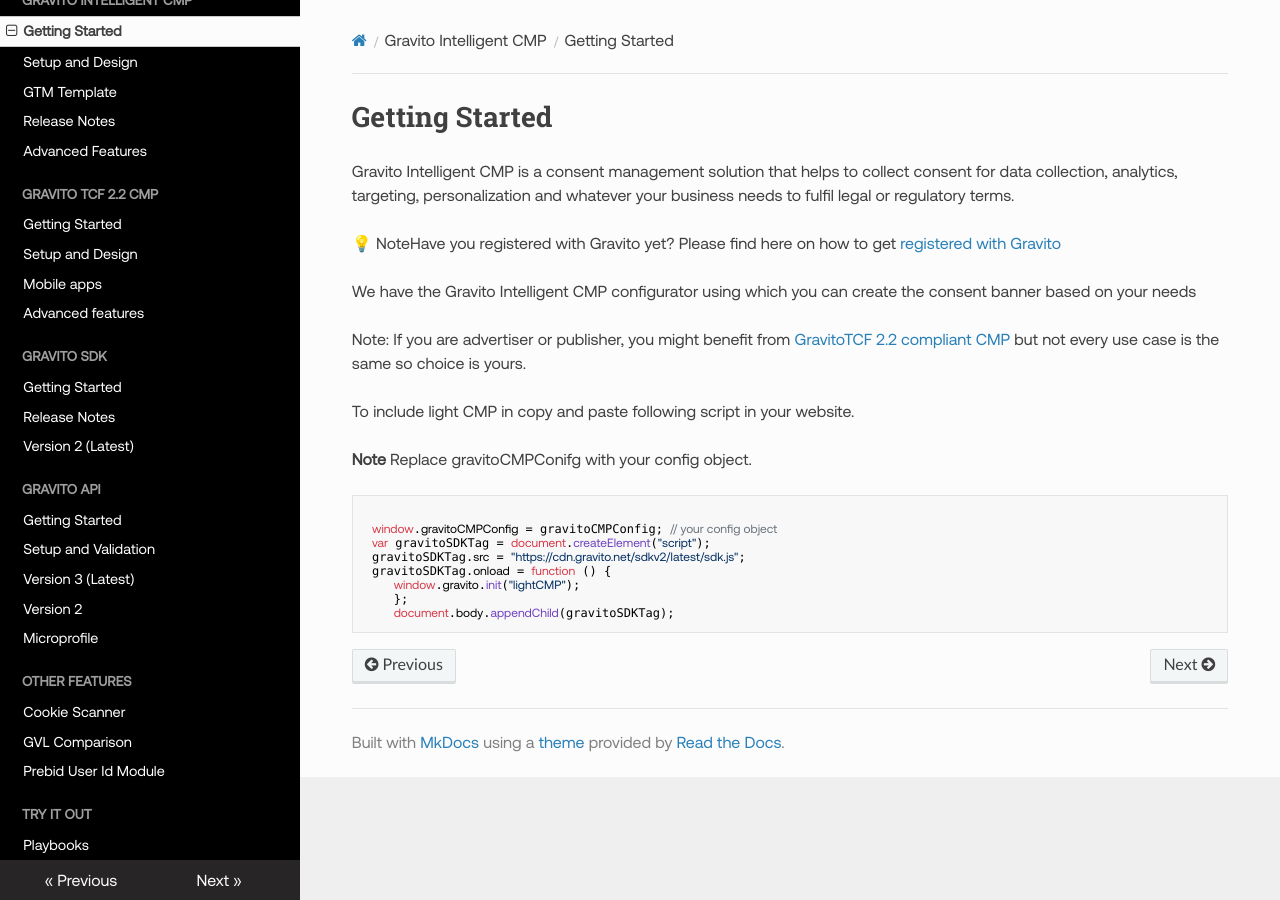
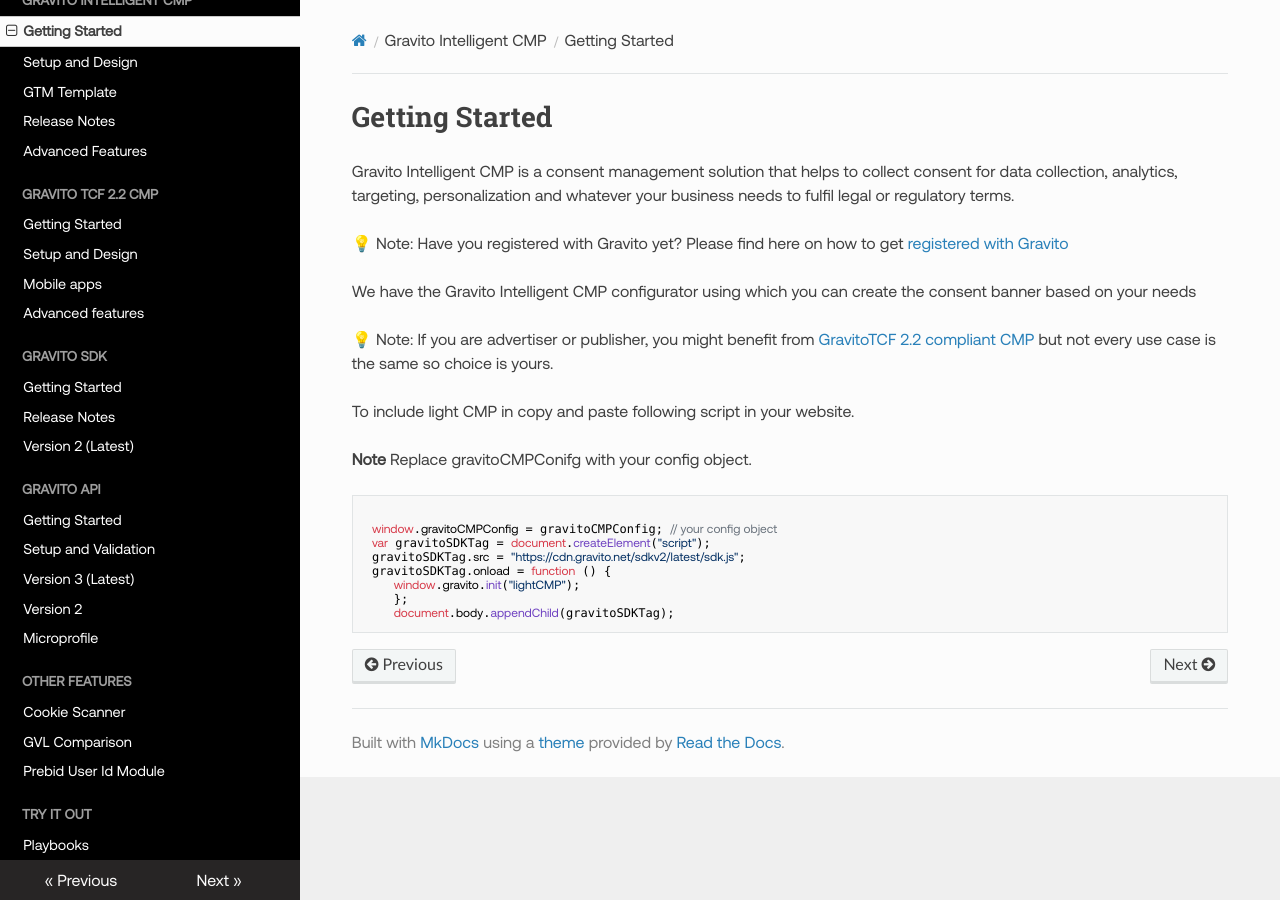
Before and after one commit to GravitoLtd/gravitoltd.github.io, an MkDocs documentation site: the page built from docs/Gravito_Intelligent_CMP/Getting_Started.md, in a window 1280 px wide. Built offline with MkDocs 1.6.1, drawn with Linux system fonts in a browser that asks for light colours; nearby versions of some CDN libraries.

```diff
--- a/docs/Gravito_Intelligent_CMP/Getting_Started.md
+++ b/docs/Gravito_Intelligent_CMP/Getting_Started.md
@@ -3,11 +3,11 @@
 
 Gravito Intelligent CMP is a consent management solution that helps to collect consent for data collection, analytics, targeting, personalization and whatever your business needs to fulfil legal or regulatory terms.
 
-💡 NoteHave you registered with Gravito yet? Please find here on how to get [registered with Gravito](../Getting_started/Register.md)
+💡 Note: Have you registered with Gravito yet? Please find here on how to get [registered with Gravito](../Getting_started/Register.md)
 
 We have the Gravito Intelligent CMP configurator using which you can create the consent banner based on your needs
 
-Note: If you are advertiser or publisher, you might benefit from [GravitoTCF 2.2 compliant CMP](../Gravito_TCF_2.2_CMP/Getting_Started.md) but not every use case is the same so choice is yours.
+💡 Note: If you are advertiser or publisher, you might benefit from [GravitoTCF 2.2 compliant CMP](../Gravito_TCF_2.2_CMP/Getting_Started.md) but not every use case is the same so choice is yours.
 
 To include light CMP in copy and paste following script in your website.
 
```
Also changed, not shown: docs/Gravito_Intelligent_CMP/Setup_and_Design.md (+4 -0 lines), docs/Gravito_Intelligent_CMP/images/GravitoCMP Menu.png (added), docs/Gravito_Intelligent_CMP/images/GravitoCMPLanguageSelection.png (added).
